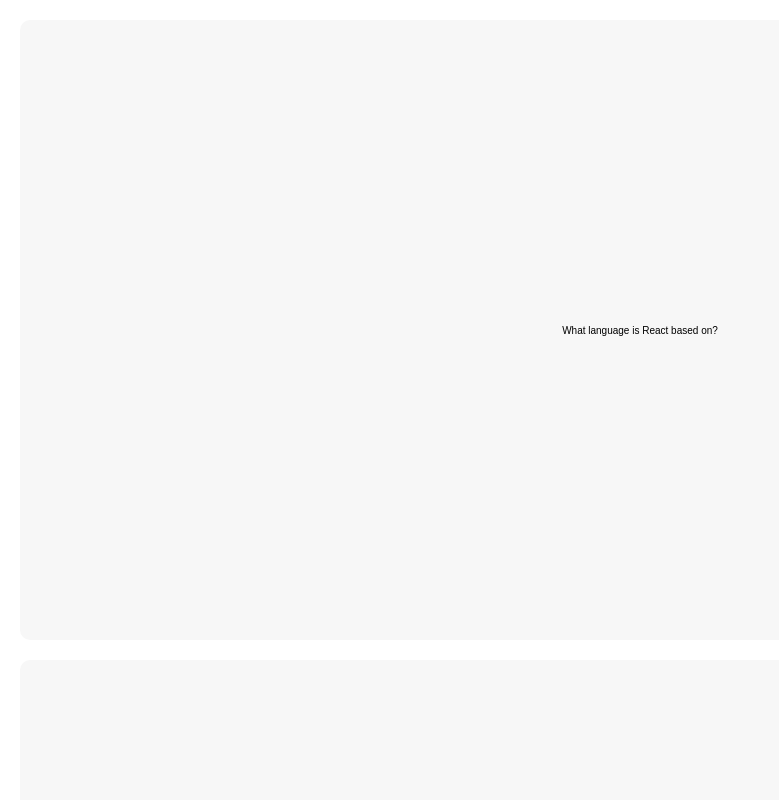
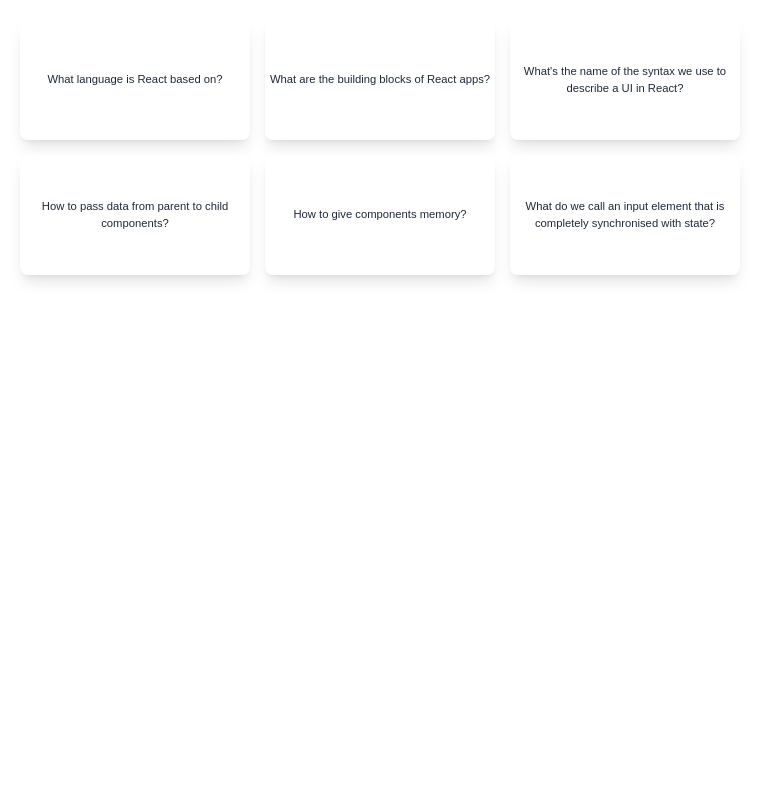
Before and after one commit to Briso10-dev/React-challenge3-flashcards, a React (Vite) app: page / in a window 1280 px wide. Shown: the top 800 px of the page, without its empty margins (0-779 px from the left). Built offline with nearby package versions, Linux system fonts and the light colour scheme.

Commit message:
Overall code arranged both in style and logic

```diff
--- a/src/components/flash-cards.jsx
+++ b/src/components/flash-cards.jsx
@@ -35,26 +35,38 @@
   ];
 
 function FlashCards(){
-
-    const [selectedId,setSelectedId] = useState(null);
+    const [selectedId, setSelectedId] = useState(null);
 
     function handleCLick(id){
-        setSelectedId(id !== selectedId? id : null);
-
+        setSelectedId(id !== selectedId ? id : null);
     }
 
     return(
-        <div className="grid grid-cols-[1fr 1fr 1fr] gap-[2rem]">
-            {questions.map((question)=> (
-                <div key={question.id}
-                     onClick={ () => handleCLick(question.id)}
-                     className= {question.id === selectedId? "border-s-2 border-[#e03131] bg-[#e03131] text-white font-bold" : "border-s-2 border-[#e7e7e7] bg-[#f7f7f7] rounded-2xl aspect-2/1 flex justify-center items-center text-center p-[2rem] cursor-pointer"}>
-                    <p> { question.id === selectedId? question.answer :  question.question} </p>
-                </div>
-            ))}
+        <div className="max-w-6xl mx-auto">
+            <div className="grid grid-cols-1 md:grid-cols-2 lg:grid-cols-3 gap-6 p-6">
+                {questions.map((question) => (
+                    <div
+                        key={question.id}
+                        onClick={() => handleCLick(question.id)}
+                        className={`
+                            relative h-48 rounded-xl shadow-lg cursor-pointer
+                            transform transition-all duration-300 hover:scale-105
+                            ${question.id === selectedId ? 'bg-[#e03131]' : 'bg-white'}
+                            flex items-center justify-center p-8
+                            border-2 ${question.id === selectedId ? 'border-[#e03131]' : 'border-gray-200'}
+                        `}
+                    >
+                        <p className={`
+                            text-center text-lg font-medium
+                            ${question.id === selectedId ? 'text-white' : 'text-gray-800'}
+                        `}>
+                            {question.id === selectedId ? question.answer : question.question}
+                        </p>
+                    </div>
+                ))}
+            </div>
         </div>
-
-    )
+    );
 }
 
 export default FlashCards;
```
